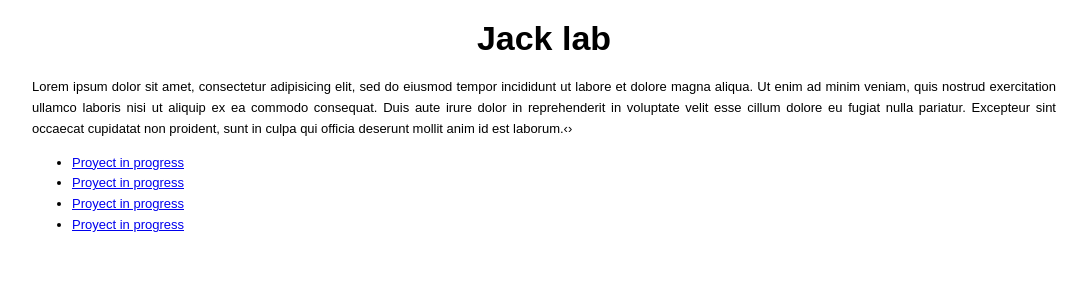
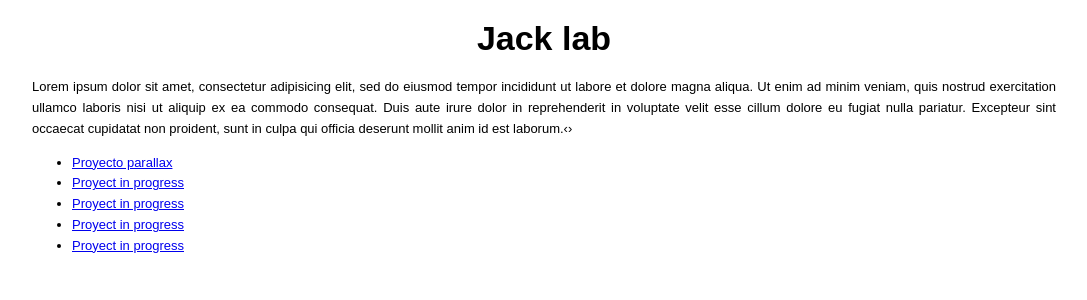
Before and after one commit to jackhuamanc/lab, a PHP site: page / in a window 1280 px wide. Shown: the top 300 px of the page, without its empty margins (96-1183 px from the left). Run offline with PHP 8.4, Linux system fonts and the light colour scheme.

Commit message:
modificado php y html

```diff
--- a/index.html
+++ b/index.html
@@ -15,7 +15,7 @@
                 <p>Lorem ipsum dolor sit amet, consectetur adipisicing elit, sed do eiusmod tempor incididunt ut labore et dolore magna aliqua. Ut enim ad minim veniam, quis nostrud exercitation ullamco laboris nisi ut aliquip ex ea commodo consequat. Duis aute irure dolor in reprehenderit in voluptate velit esse cillum dolore eu fugiat nulla pariatur. Excepteur sint occaecat cupidatat non proident, sunt in culpa qui officia deserunt mollit anim id est laborum.‹›</p>
 
         <ul>
-          <li><a href="www.google.com">Portafolio basico no responsive</a></li>
+          <li><a href="https://frontendlab.herokuapp.com/blog_parallax/index.html">Proyecto parallax</a></li>
           <li><a href="#">Proyect in progress</a></li>
           <li><a href="#">Proyect in progress</a></li>
           <li><a href="#">Proyect in progress</a></li>
--- a/index.php
+++ b/index.php
@@ -15,7 +15,7 @@
                 <p>Lorem ipsum dolor sit amet, consectetur adipisicing elit, sed do eiusmod tempor incididunt ut labore et dolore magna aliqua. Ut enim ad minim veniam, quis nostrud exercitation ullamco laboris nisi ut aliquip ex ea commodo consequat. Duis aute irure dolor in reprehenderit in voluptate velit esse cillum dolore eu fugiat nulla pariatur. Excepteur sint occaecat cupidatat non proident, sunt in culpa qui officia deserunt mollit anim id est laborum.‹›</p>
 
         <ul>
-          <li><a href="https://frontendlab.herokuapp.com/blog_parallax/index.html>Portafolio basico no responsive</a></li>
+          <li><a href="https://frontendlab.herokuapp.com/blog_parallax/index.html">Proyecto parallax</a></li>
           <li><a href="#">Proyect in progress</a></li>
           <li><a href="#">Proyect in progress</a></li>
           <li><a href="#">Proyect in progress</a></li>
```
